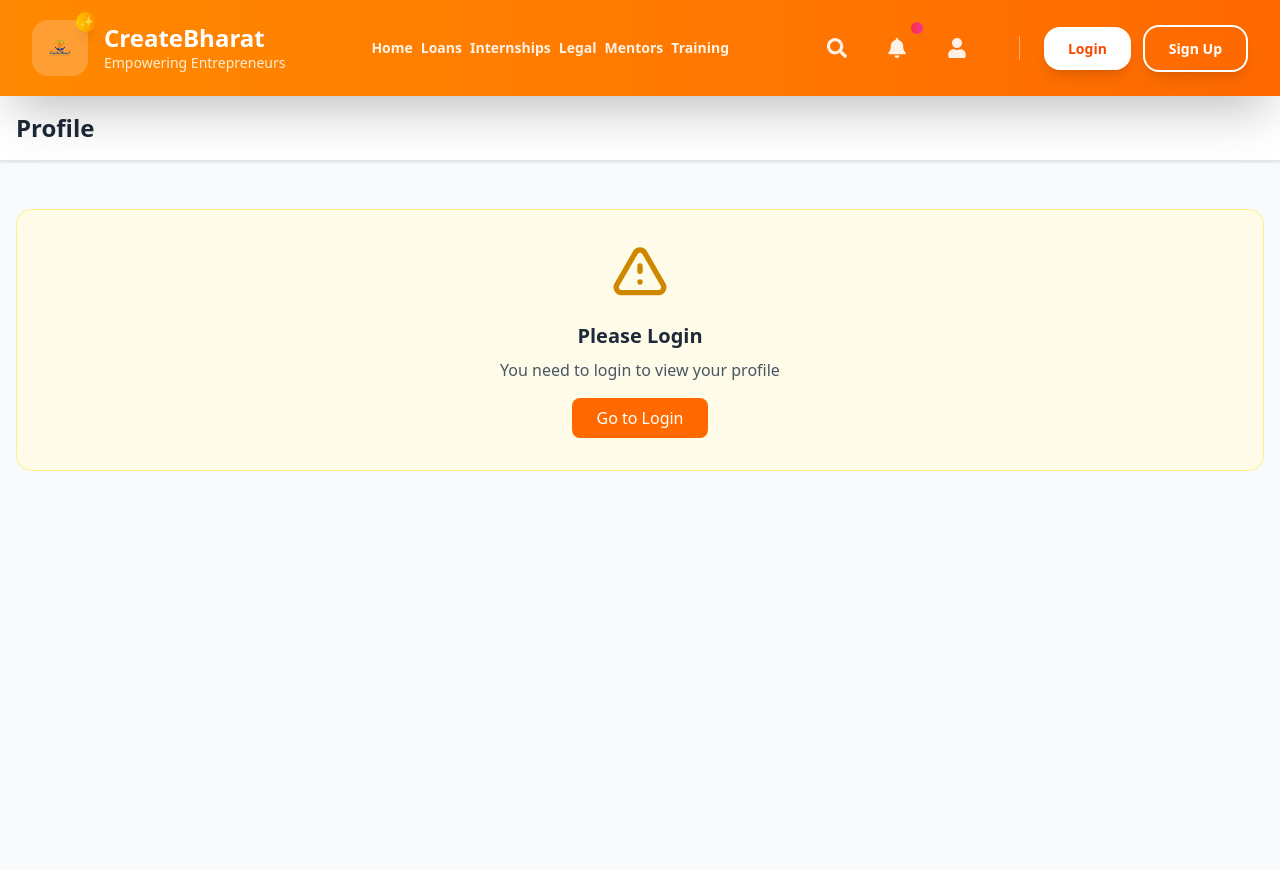
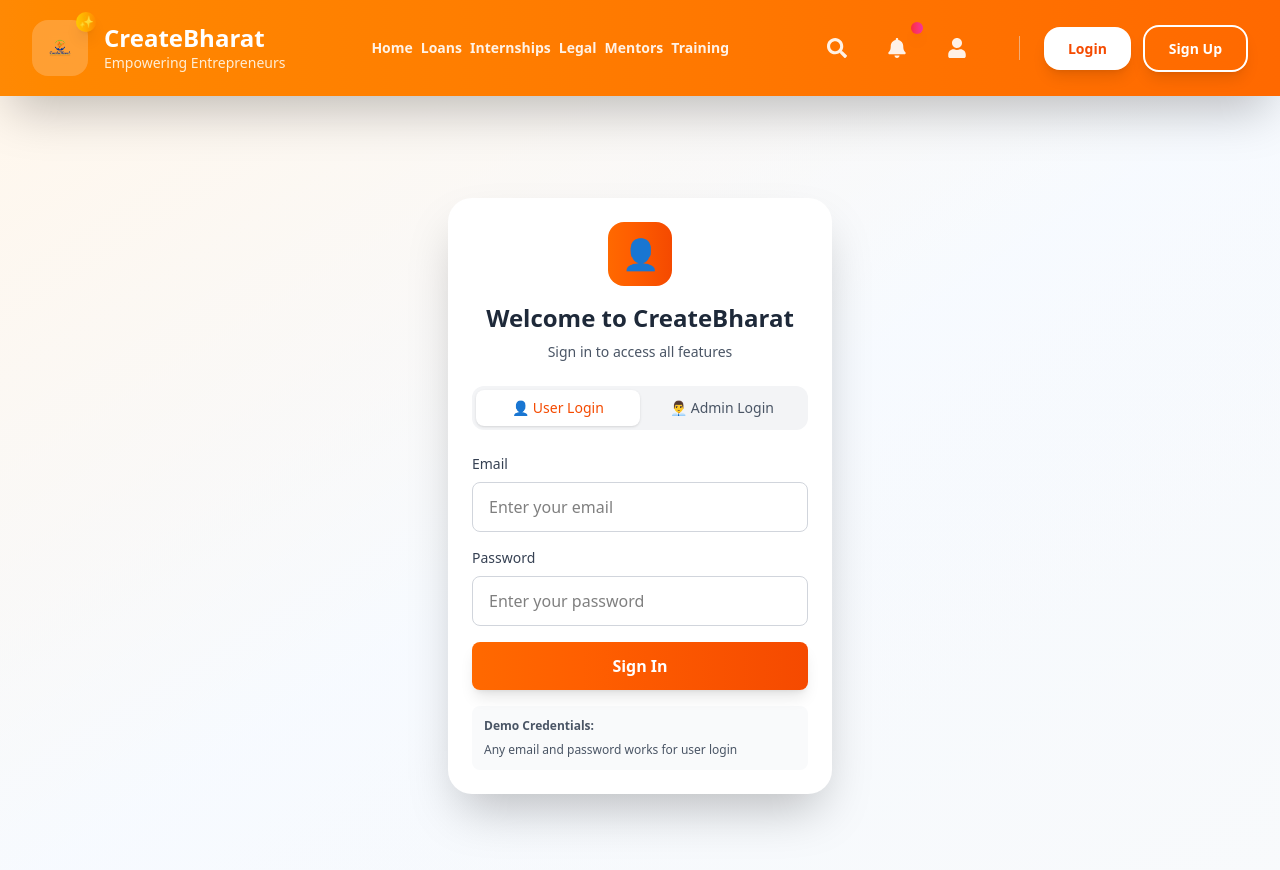
Before and after one commit to hrshiti/create-bharat, a React app in the folder frontend/: page /profile in a window 1280 px wide. Shown: the top 870 px of the page. Built offline with nearby package versions, Linux system fonts and the light colour scheme; the HTML template or start-up script is replaced by a standard one.

Commit message:
profile page edit

```diff
--- a/frontend/src/pages/Auth/LoginPage.jsx
+++ b/frontend/src/pages/Auth/LoginPage.jsx
@@ -9,6 +9,7 @@ const LoginPage = () => {
         password: ''
     });
     const [isLoading, setIsLoading] = useState(false);
+    const [loginType, setLoginType] = useState('user'); // 'user' or 'admin'
     const navigate = useNavigate();
     const { login } = useUser();
 
@@ -25,6 +26,16 @@ const LoginPage = () => {
 
         // Simulate API call
         setTimeout(() => {
+            // Admin login
+            if (loginType === 'admin' && formData.email === 'admin@createbharat.com' && formData.password === 'admin123') {
+                localStorage.setItem('userType', 'admin');
+                localStorage.setItem('isAdmin', 'true');
+                localStorage.setItem('isLoggedIn', 'true');
+                localStorage.setItem('adminEmail', formData.email);
+                navigate('/admin/dashboard');
+            }
+            // User login
+            else {
                 // Fetch user data from localStorage or API
                 // For demo purposes, we'll use localStorage to check if user exists
                 const existingUser = localStorage.getItem('userData');
@@ -47,9 +58,10 @@ const LoginPage = () => {
                     };
                     login(userData);
                 }
+                navigate('/');
+            }
 
             setIsLoading(false);
-            navigate('/');
         }, 1000);
     };
 
@@ -67,6 +79,34 @@ const LoginPage = () => {
                     <div className="text-center mb-8">
                         <h1 className="text-3xl font-bold text-gray-800 mb-2">Welcome Back</h1>
                         <p className="text-gray-600">Sign in to your account</p>
+                    </div>
+
+                    {/* Login Type Selection */}
+                    <div className="mb-6">
+                        <div className="flex bg-gray-100 rounded-xl p-1">
+                            <button
+                                type="button"
+                                onClick={() => setLoginType('user')}
+                                className={`flex-1 py-2 px-4 rounded-lg text-sm font-medium transition-all duration-200 ${
+                                    loginType === 'user'
+                                        ? 'bg-white text-orange-600 shadow-sm'
+                                        : 'text-gray-600 hover:text-gray-800'
+                                }`}
+                            >
+                                👤 User Login
+                            </button>
+                            <button
+                                type="button"
+                                onClick={() => setLoginType('admin')}
+                                className={`flex-1 py-2 px-4 rounded-lg text-sm font-medium transition-all duration-200 ${
+                                    loginType === 'admin'
+                                        ? 'bg-white text-orange-600 shadow-sm'
+                                        : 'text-gray-600 hover:text-gray-800'
+                                }`}
+                            >
+                                👨‍💼 Admin Login
+                            </button>
+                        </div>
                     </div>
 
                     {/* Form */}
--- a/frontend/src/pages/Company/CompanyInternshipsPage.jsx
+++ b/frontend/src/pages/Company/CompanyInternshipsPage.jsx
@@ -595,45 +595,20 @@ const CompanyInternshipsPage = () => {
 
     return (
         <div className="min-h-screen bg-gray-50">
-            {/* Header - Mobile */}
-            <motion.div
-                initial={{ opacity: 0, y: -20 }}
-                animate={{ opacity: 1, y: 0 }}
-                className="md:hidden bg-white shadow-sm border-b border-gray-200"
+            {/* Mobile Header */}
+            <div className="md:hidden bg-gradient-to-r from-orange-500 to-orange-600 text-white p-4 sticky top-0 z-40">
+                <div className="flex items-center justify-between">
+                    <div className="flex items-center space-x-3">
+                        <button
+                            onClick={() => navigate('/')}
+                            className="p-2 hover:bg-white/20 rounded-lg transition-colors"
                         >
-                <div className="px-4 py-4">
-                    <div className="flex items-center justify-between">
-                        <h1 className="text-2xl font-bold text-gray-800">Company Dashboard</h1>
-                        <Link
-                            to="/"
-                            className="p-2 hover:bg-gray-100 rounded-full transition-colors"
-                        >
-                            <svg className="w-6 h-6 text-gray-600" fill="none" stroke="currentColor" viewBox="0 0 24 24">
-                                <path strokeLinecap="round" strokeLinejoin="round" strokeWidth={2} d="M6 18L18 6M6 6l12 12" />
+                            <svg className="w-6 h-6 text-white" fill="none" stroke="currentColor" viewBox="0 0 24 24">
+                                <path strokeLinecap="round" strokeLinejoin="round" strokeWidth={2} d="M15 19l-7-7 7-7" />
                             </svg>
-                        </Link>
+                        </button>
+                        <h1 className="text-xl font-bold">Company Dashboard</h1>
                     </div>
-                </div>
-            </motion.div>
-
-            {/* Header - Desktop */}
-            <motion.div
-                initial={{ opacity: 0, y: -20 }}
-                animate={{ opacity: 1, y: 0 }}
-                className="hidden md:block bg-gradient-to-r from-orange-500 to-orange-600 shadow-lg sticky top-0 z-50"
-            >
-                <div className="max-w-7xl mx-auto px-8 py-5">
-                    <div className="flex items-center justify-between">
-                        <div className="flex items-center gap-4">
-                            <div className="w-14 h-14 bg-white/20 backdrop-blur-sm rounded-xl flex items-center justify-center shadow-lg">
-                                <span className="text-3xl">🏢</span>
-                            </div>
-                            <div>
-                                <h1 className="text-2xl font-bold text-white">{companyName}</h1>
-                                <p className="text-orange-100 text-sm mt-0.5">{companyEmail}</p>
-                            </div>
-                        </div>
-                        <div className="flex items-center gap-3">
                     <button
                         onClick={() => {
                             localStorage.removeItem('userType');
@@ -642,44 +617,66 @@ const CompanyInternshipsPage = () => {
                             localStorage.removeItem('companyEmail');
                             navigate('/');
                         }}
-                                className="px-5 py-2.5 bg-white/20 hover:bg-white/30 backdrop-blur-sm text-white font-medium rounded-lg transition-all duration-200 flex items-center gap-2 border border-white/30"
+                        className="px-3 py-1 bg-white/20 text-white rounded-lg hover:bg-white/30 transition-colors font-semibold backdrop-blur-sm"
                     >
-                                <svg className="w-4 h-4" fill="none" stroke="currentColor" viewBox="0 0 24 24">
-                                    <path strokeLinecap="round" strokeLinejoin="round" strokeWidth={2} d="M17 16l4-4m0 0l-4-4m4 4H7m6 4v1a3 3 0 01-3 3H6a3 3 0 01-3-3V7a3 3 0 013-3h4a3 3 0 013 3v1" />
+                        Edit
+                    </button>
+                </div>
+            </div>
+
+            {/* Desktop Header */}
+            <div className="hidden md:block bg-gradient-to-r from-orange-500 to-orange-600 text-white p-6">
+                <div className="max-w-7xl mx-auto flex items-center justify-between">
+                    <div className="flex items-center space-x-4">
+                        <button
+                            onClick={() => navigate('/')}
+                            className="p-2 hover:bg-white/20 rounded-lg transition-colors"
+                        >
+                            <svg className="w-6 h-6 text-white" fill="none" stroke="currentColor" viewBox="0 0 24 24">
+                                <path strokeLinecap="round" strokeLinejoin="round" strokeWidth={2} d="M15 19l-7-7 7-7" />
                             </svg>
+                        </button>
+                        <h1 className="text-2xl font-bold">Company Dashboard</h1>
+                    </div>
+                    <div className="flex items-center space-x-3">
+                        <button
+                            onClick={() => {
+                                localStorage.removeItem('userType');
+                                localStorage.removeItem('isLoggedIn');
+                                localStorage.removeItem('companyName');
+                                localStorage.removeItem('companyEmail');
+                                navigate('/');
+                            }}
+                            className="px-4 py-2 bg-white/20 backdrop-blur-sm text-white rounded-lg hover:bg-white/30 transition-colors font-semibold"
+                        >
                             Logout
                         </button>
                     </div>
                 </div>
             </div>
-            </motion.div>
 
             {/* Tab Navigation */}
-            <div className="bg-white border-b border-gray-200 md:sticky md:top-[73px] z-40 shadow-sm">
-                <div className="px-2 md:px-8 max-w-7xl mx-auto">
-                    <div className="flex space-x-1 md:space-x-2 overflow-x-auto scrollbar-hide py-1">
+            <div className="bg-gradient-to-br from-orange-50 to-orange-100/30 border-b border-gray-200">
+                <div className="px-4 md:px-6 max-w-7xl mx-auto">
+                    <div className="flex space-x-2 overflow-x-auto scrollbar-hide py-2 md:py-3">
                         {tabs.map((tab, index) => (
                             <motion.button
                                 key={tab.id}
                                 onClick={() => setActiveTab(tab.id)}
-                                className={`relative py-2.5 md:py-4 text-xs md:text-sm font-semibold rounded-lg transition-all duration-300 whitespace-nowrap px-3 md:px-5 ${
+                                className={`relative py-2.5 md:py-3 text-xs md:text-sm font-semibold rounded-xl transition-all duration-300 whitespace-nowrap px-4 md:px-5 ${
                                     activeTab === tab.id
                                         ? 'text-white'
-                                        : 'text-gray-600 hover:text-gray-800'
+                                        : 'text-gray-800'
                                 }`}
                                 initial={{ opacity: 0, y: -10 }}
                                 animate={{ opacity: 1, y: 0 }}
                                 transition={{ delay: index * 0.1 }}
-                                whileHover={{
-                                    y: -1,
-                                    transition: { duration: 0.2 }
-                                }}
                                 whileTap={{ scale: 0.98 }}
                             >
                                 {/* Active Tab Background */}
                                 {activeTab === tab.id && (
                                     <motion.div
-                                        className="absolute inset-0 bg-gradient-to-r from-orange-500 to-orange-600 rounded-lg shadow-md"
+                                        className="absolute inset-0 bg-gradient-to-r from-orange-500 to-orange-600 rounded-xl shadow-md"
                                         layoutId="activeTab"
                                         initial={false}
                                         transition={{
@@ -691,18 +688,9 @@ const CompanyInternshipsPage = () => {
                                 )}
 
                                 {/* Tab Content */}
-                                <span className="relative z-10 px-2">
+                                <span className="relative z-10 block">
                                     {tab.name}
                                 </span>
-
-                                {/* Subtle hover effect */}
-                                {activeTab !== tab.id && (
-                                    <motion.div
-                                        className="absolute inset-0 bg-gray-100 rounded-lg opacity-0"
-                                        whileHover={{ opacity: 1 }}
-                                        transition={{ duration: 0.2 }}
-                                    />
-                                )}
                             </motion.button>
                         ))}
                     </div>
@@ -710,7 +698,7 @@ const CompanyInternshipsPage = () => {
             </div>
 
             {/* Content */}
-            <div className="p-4 md:p-8 max-w-7xl mx-auto">
+            <div className="p-4 md:p-6 max-w-7xl mx-auto pb-20 md:pb-6">
                 {activeTab === 'dashboard' && renderDashboard()}
                 {activeTab === 'post' && renderPostJob()}
                 {activeTab === 'applications' && renderApplications()}
--- a/frontend/src/pages/Profile/ProfilePage.jsx
+++ b/frontend/src/pages/Profile/ProfilePage.jsx
@@ -27,6 +27,7 @@ const ProfilePage = () => {
         address: ''
     });
     const [userLoading, setUserLoading] = useState(true);
+    const [loginType, setLoginType] = useState('user');
 
     // Load user data from localStorage when component mounts
     useEffect(() => {
@@ -51,6 +52,127 @@ const ProfilePage = () => {
 
         loadUserData();
     }, []);
+
+    // Check if user is not logged in
+    const isLoggedIn = localStorage.getItem('isLoggedIn') === 'true' || localStorage.getItem('userData');
+    if (!isLoggedIn) {
+        return (
+            <div className="min-h-screen bg-gradient-to-br from-orange-50 via-blue-50/30 to-slate-50 flex items-center justify-center p-4">
+                <div className="bg-white rounded-3xl shadow-2xl p-6 w-full max-w-sm">
+                    {/* Header */}
+                    <div className="text-center mb-6">
+                        <div className="w-16 h-16 bg-gradient-to-r from-orange-500 to-orange-600 rounded-2xl flex items-center justify-center mx-auto mb-4">
+                            <span className="text-3xl">👤</span>
+                        </div>
+                        <h1 className="text-2xl font-bold text-gray-800 mb-2">Welcome to CreateBharat</h1>
+                        <p className="text-gray-600 text-sm">Sign in to access all features</p>
+                    </div>
+
+                    {/* Login Type Selection */}
+                    <div className="mb-6">
+                        <div className="flex bg-gray-100 rounded-xl p-1">
+                            <button
+                                type="button"
+                                onClick={() => setLoginType('user')}
+                                className={`flex-1 py-2 px-4 rounded-lg text-sm font-medium transition-all duration-200 ${
+                                    loginType === 'user'
+                                        ? 'bg-white text-orange-600 shadow-sm'
+                                        : 'text-gray-600 hover:text-gray-800'
+                                }`}
+                            >
+                                👤 User Login
+                            </button>
+                            <button
+                                type="button"
+                                onClick={() => setLoginType('admin')}
+                                className={`flex-1 py-2 px-4 rounded-lg text-sm font-medium transition-all duration-200 ${
+                                    loginType === 'admin'
+                                        ? 'bg-white text-orange-600 shadow-sm'
+                                        : 'text-gray-600 hover:text-gray-800'
+                                }`}
+                            >
+                                👨‍💼 Admin Login
+                            </button>
+                        </div>
+                    </div>
+
+
+                    {/* Login Form */}
+                    <form onSubmit={(e) => {
+                        e.preventDefault();
+                        const email = e.target.email.value;
+                        const password = e.target.password.value;
+
+                        // Admin login
+                        if (loginType === 'admin' && email === 'admin@createbharat.com' && password === 'admin123') {
+                            localStorage.setItem('userType', 'admin');
+                            localStorage.setItem('isAdmin', 'true');
+                            localStorage.setItem('isLoggedIn', 'true');
+                            localStorage.setItem('adminEmail', email);
+                            window.location.reload();
+                        }
+                        // User login
+                        else {
+                            const userData = {
+                                name: email.split('@')[0],
+                                firstName: email.split('@')[0],
+                                lastName: '',
+                                email: email,
+                                phone: '',
+                                address: ''
+                            };
+                            localStorage.setItem('userData', JSON.stringify(userData));
+                            localStorage.setItem('isLoggedIn', 'true');
+                            localStorage.setItem('userEmail', email);
+                            localStorage.setItem('userType', 'user');
+                            window.location.reload();
+                        }
+                    }} className="space-y-4">
+                        <div>
+                            <label className="block text-sm font-medium text-gray-700 mb-2">Email</label>
+                            <input
+                                type="email"
+                                name="email"
+                                required
+                                className="w-full px-4 py-3 border border-gray-300 rounded-lg focus:ring-2 focus:ring-orange-500 focus:border-transparent outline-none transition"
+                                placeholder="Enter your email"
+                            />
+                        </div>
+
+                        <div>
+                            <label className="block text-sm font-medium text-gray-700 mb-2">Password</label>
+                            <input
+                                type="password"
+                                name="password"
+                                required
+                                className="w-full px-4 py-3 border border-gray-300 rounded-lg focus:ring-2 focus:ring-orange-500 focus:border-transparent outline-none transition"
+                                placeholder="Enter your password"
+                            />
+                        </div>
+
+                        <motion.button
+                            type="submit"
+                            whileHover={{ scale: 1.02 }}
+                            whileTap={{ scale: 0.98 }}
+                            className="w-full bg-gradient-to-r from-orange-500 to-orange-600 text-white py-3 rounded-lg font-semibold shadow-lg hover:shadow-xl transition-all duration-300"
+                        >
+                            Sign In
+                        </motion.button>
+                    </form>
+
+                    {/* Demo Credentials */}
+                    <div className="mt-4 p-3 bg-gray-50 rounded-lg text-xs text-gray-600">
+                        <p className="font-semibold mb-2">Demo Credentials:</p>
+                        {loginType === 'admin' ? (
+                            <p>Email: admin@createbharat.com<br />Password: admin123</p>
+                        ) : (
+                            <p>Any email and password works for user login</p>
+                        )}
+                    </div>
+                </div>
+            </div>
+        );
+    }
 
     // Determine which page we're coming from to show appropriate bottom navbar
     const getBottomNavbarTabs = () => {
@@ -252,7 +374,6 @@ const ProfilePage = () => {
     }
 
     // Check if user is logged in
-    const isLoggedIn = localStorage.getItem('isLoggedIn') === 'true';
     const userData = localStorage.getItem('userData');
 
     if (!isLoggedIn || !userData) {
```
Lines whose indentation alone changed are shown as unchanged.
